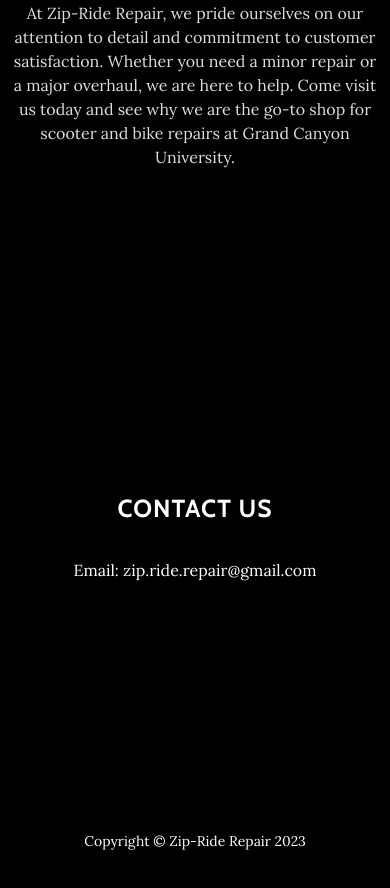
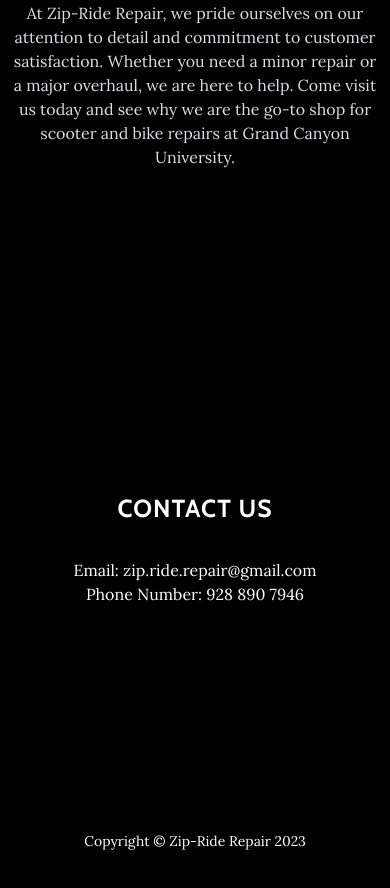
Before and after one commit to Diamond42474/zip-ride-repair, a plain HTML site: page index.html in a window 390 px wide. Shown: the part 1151-2039 px from the top of the page. Drawn offline with nearby package versions, Linux system fonts and the light colour scheme.

Commit message:
Added phone number

```diff
--- a/index.html
+++ b/index.html
@@ -52,7 +52,7 @@
             <div class="row">
                 <div class="col-lg-8 mx-auto">
                     <h2>Contact us</h2>
-                    <p>Email: zip.ride.repair@gmail.com<br><br></p>
+                    <p>Email: zip.ride.repair@gmail.com<br>Phone Number: 928 890 7946</p>
                     <ul class="list-inline banner-social-buttons"></ul>
                 </div>
             </div>
```
Also changed, not shown: assets/bootstrap/css/bootstrap.min.css, assets/bootstrap/js/bootstrap.min.js.
